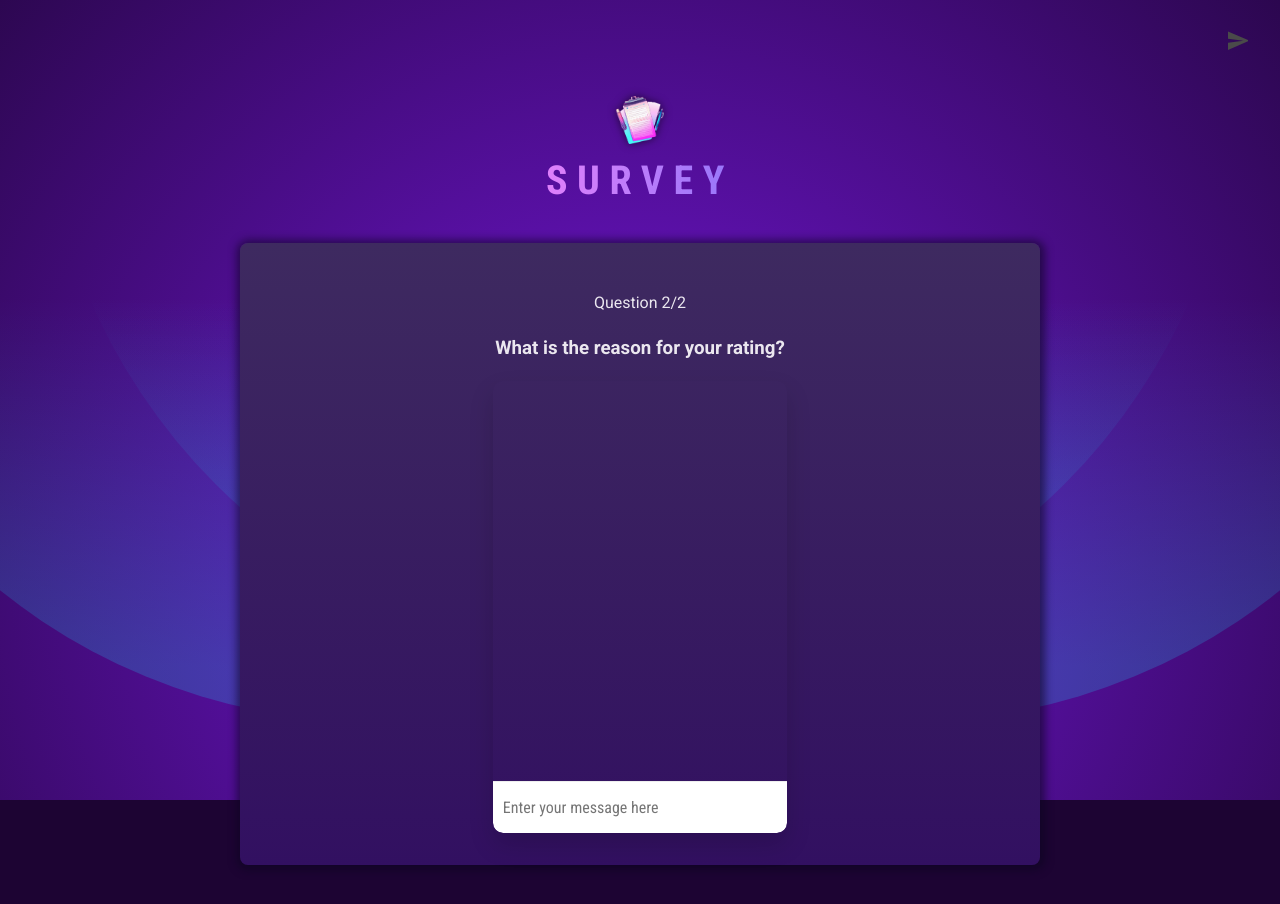
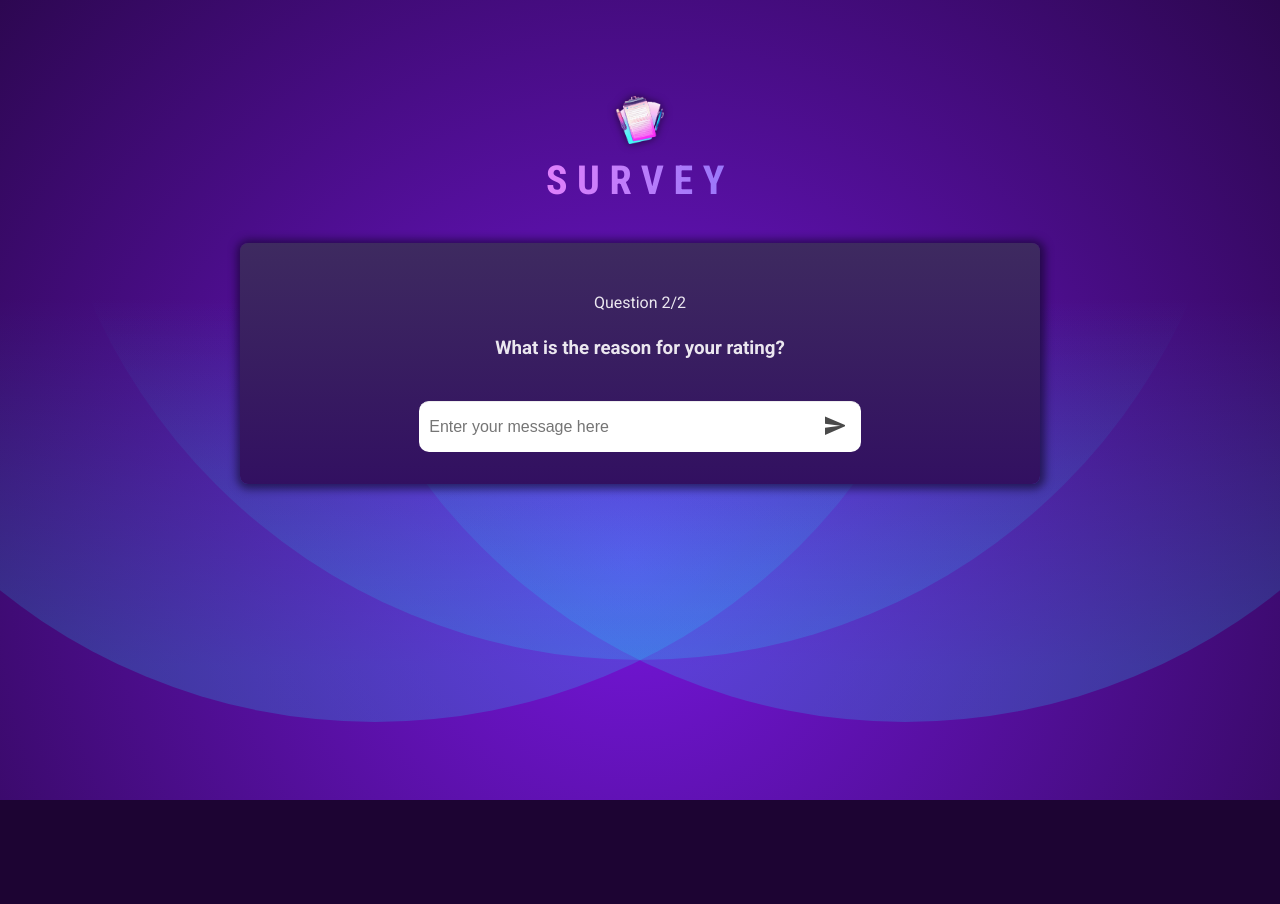
Before and after one commit to AminaOti/charbot-survey, a React (Vite) app: page / in a window 1280 px wide. Both pictures are taken after a click on the button "Next". Shown: the top 904 px of the page. After the commit the page ends 800 px from the top, so only its background shows below. Built offline with nearby package versions, Linux system fonts and the light colour scheme; no server answers.

Commit message:
feat: formatting

```diff
--- a/src/index.css
+++ b/src/index.css
@@ -7,9 +7,7 @@
 html {
   font-family: 'Roboto', sans-serif;
   line-height: 1.5;
-
   color: #ebe7ef;
-
   font-synthesis: none;
   text-rendering: optimizeLegibility;
   -webkit-font-smoothing: antialiased;
@@ -69,19 +67,6 @@ body {
   margin-bottom:2rem;
 }
 
-input {
-  display: inline-block;
-  width: 75%;
-  font-family: 'Roboto Condensed', sans-serif;
-  font-size: 0.9rem;
-  padding: 1rem 2rem;
-  border: none;
-  border-radius: 5px;
-  /* background: linear-gradient(180deg, #81f1fb 0%, #73d2f8 100%); */
-  cursor: pointer;
-  transition: all 0.2s ease-in-out;
-}
-
 button {
   display: inline-block;
   font-family: 'Roboto Condensed', sans-serif;
@@ -109,60 +94,24 @@ button:focus {
 
 .user-message {
   float: right;
-  padding: 15px 10px;
-  margin: 10px;
+  padding: 15px 20px;
+  margin: 5px;
   border-radius: 20px 20px 1px 20px;
   background: #6cb7f5;
   color: black;
-}
-
-.input > form > input[type="text"] {
-  font-family: monospace;
-  font-size: 16px;
-  border: 0;
-  border-radius: 0;
-  border-bottom-left-radius: 10px;
-  border-bottom-right-radius: 10px;
-  border-top: 1px solid #eee;
-  box-shadow: none;
-  box-sizing: border-box;
-  opacity: 1;
-  outline: none;
-  padding: 16px 52px 16px 10px;
-  width: 100%;
-  font-family: 'Roboto Condensed', sans-serif;
-}
-
-.input > form > button {
-  background-color: transparent;
-  border: 0;
-  border-bottom-right-radius: 10px;
-  box-shadow: none;
-  cursor: pointer;
-  fill: #4a4a4a;
-  opacity: 1;
-  outline: none;
-  padding: 14px 16px 12px 16px;
-  position: absolute;
-  right: 0;
-  top: 0;
+  text-align: right;
 }
 
 .chatbot {
   font-family: monospace;
-  border-radius: 10px;
-  box-shadow: 0 12px 24px 0 rgba(0, 0, 0, 0.15);
-  text-align: center;
-  display: flex;
   flex-flow: column;
-  width: 40%;
+  width: 60%;
   overflow: hidden;
   margin: auto
 }
 
 .messages {
   width: 100%;
-  height: 400px;
   overflow: auto;
   display: flex;
   flex-direction: column;
@@ -175,6 +124,10 @@ button:focus {
 }
 
 .bot-message {
+  text-align: left;
+}
+
+.bot-message.received {
   float: left;
   padding: 15px 20px;
   margin: 5px;
@@ -182,4 +135,47 @@ button:focus {
   background: #9d5af5;
   color: white;
   min-width: 40px;
+  text-align: left;
 }
+
+.input {
+  position: relative;
+}
+
+.input > form > input[type="text"] {
+  font-size: 16px;
+  border: 0;
+  border-radius: 10px;
+  border-top: 1px solid #eee;
+  box-shadow: none;
+  box-sizing: border-box;
+  opacity: 1;
+  outline: none;
+  padding: 16px 52px 16px 10px;
+  width: 100%;
+  -webkit-appearance: none;
+}
+
+.input > form > input:focus {
+  outline: none;
+}
+
+.input > form > button {
+  background-color: transparent;
+  border: 0;
+  margin:0;
+  border-bottom-right-radius: 10px;
+  box-shadow: none;
+  cursor: pointer;
+  fill: #4a4a4a;
+  opacity: 1;
+  outline: none;
+  padding: 14px 16px 12px 16px;
+  position: absolute;
+  right: 0;
+  top: 0;
+}
+.input > form > button:hover {
+  fill: #9d5af5;
+
+}
```
